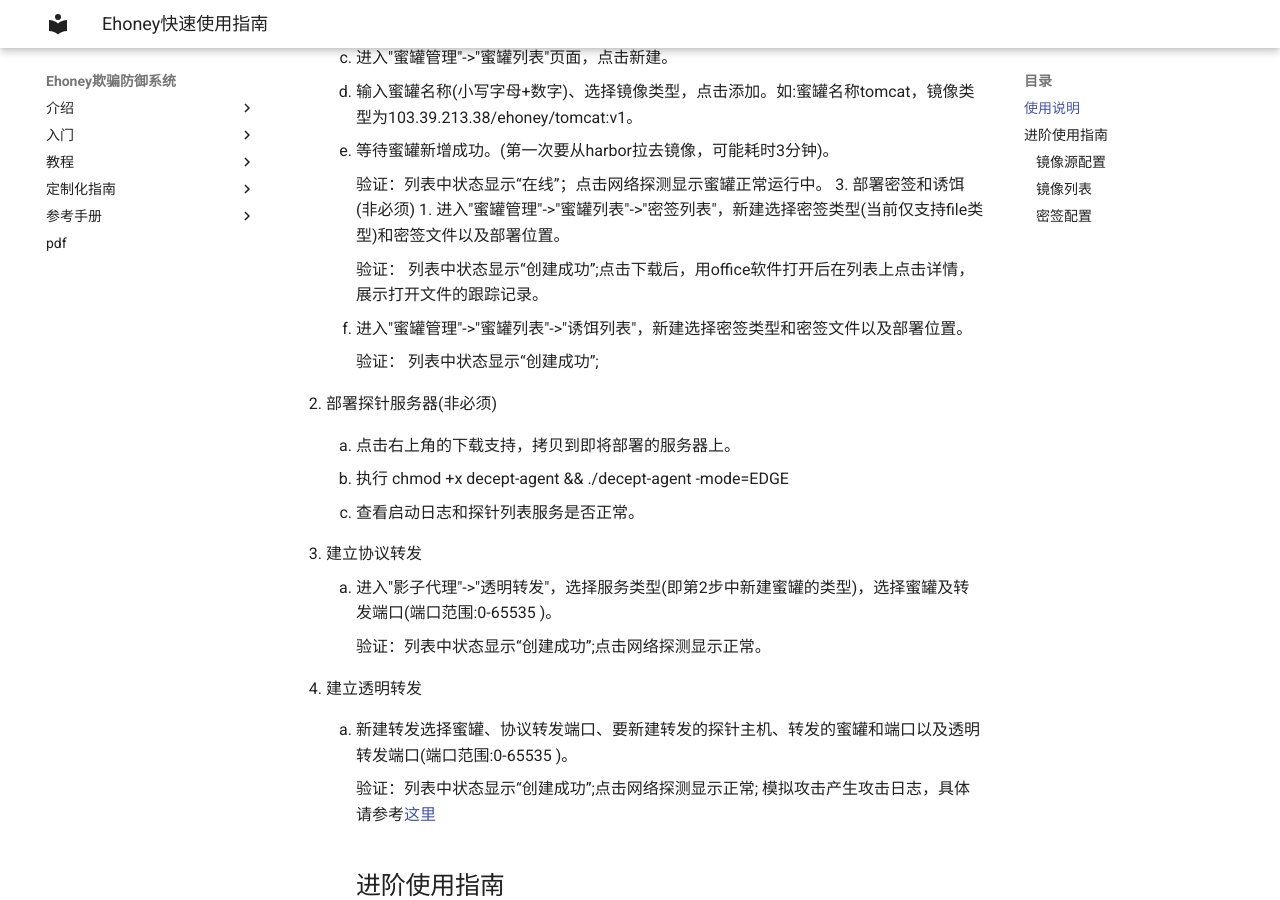
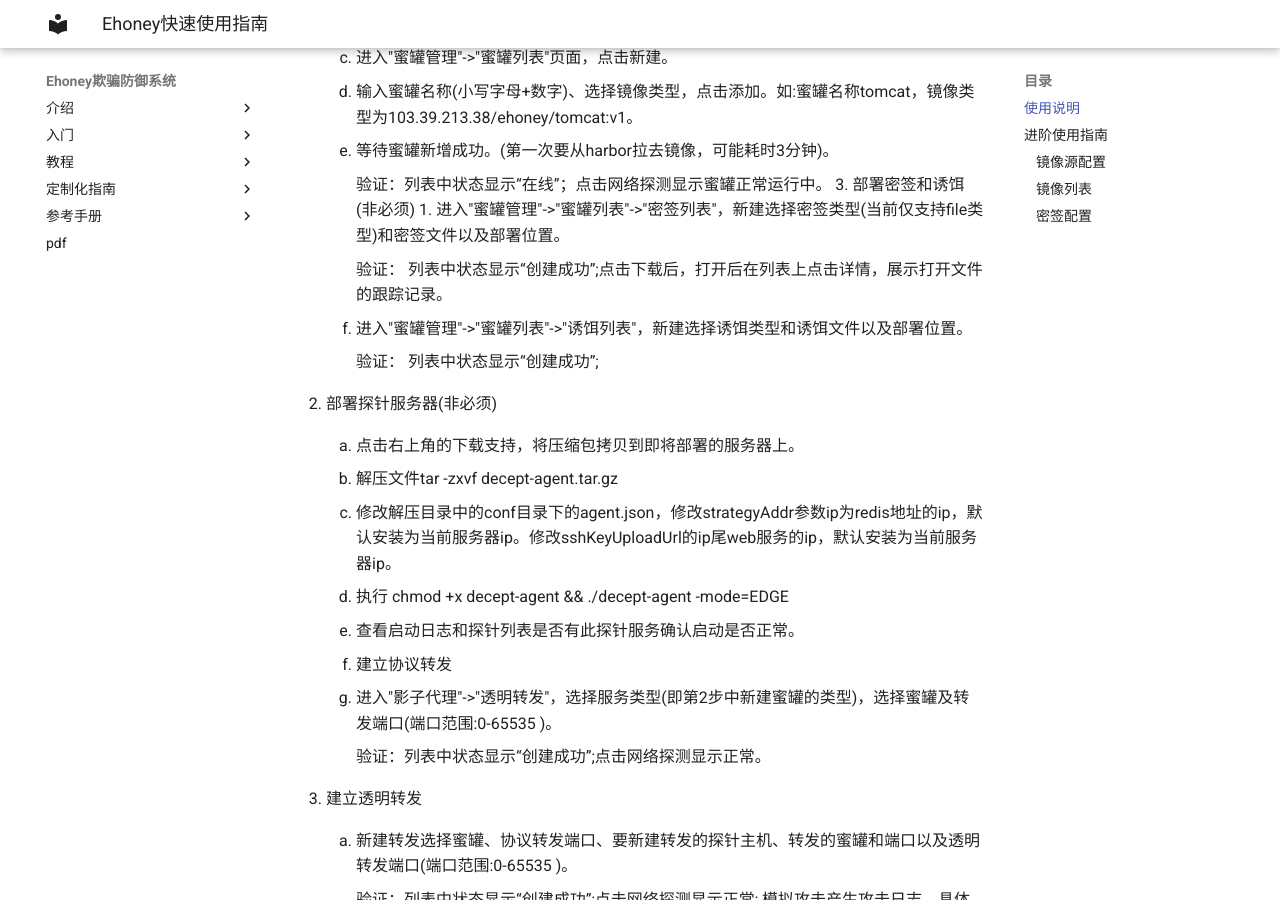
Before and after one commit to seccome/Ehoney, an MkDocs documentation site: the page built from doc/others/Ehoney使用手册.md, in a window 1280 px wide and 900 px high, scrolled down 294 px. Built offline with MkDocs 1.6.1 and Material for MkDocs 9.7.7, drawn with Linux system fonts in a browser that asks for light colours.

Commit message:
Update Ehoney使用手册.md

```diff
--- a/doc/others/Ehoney使用手册.md
+++ b/doc/others/Ehoney使用手册.md
@@ -16,20 +16,23 @@
 3. 部署密签和诱饵(非必须)
    1. 进入"蜜罐管理"->"蜜罐列表"->"密签列表"，新建选择密签类型(当前仅支持file类型)和密签文件以及部署位置。
 
-      验证： 列表中状态显示“创建成功”;点击下载后，用office软件打开后在列表上点击详情，展示打开文件的跟踪记录。
+      验证： 列表中状态显示“创建成功”;点击下载后，打开后在列表上点击详情，展示打开文件的跟踪记录。
 
-   2. 进入"蜜罐管理"->"蜜罐列表"->"诱饵列表"，新建选择密签类型和密签文件以及部署位置。
+   2. 进入"蜜罐管理"->"蜜罐列表"->"诱饵列表"，新建选择诱饵类型和诱饵文件以及部署位置。
 
       验证： 列表中状态显示“创建成功”;
 
 4. 部署探针服务器(非必须)
 
-   1. 点击右上角的下载支持，拷贝到即将部署的服务器上。
+   1. 点击右上角的下载支持，将压缩包拷贝到即将部署的服务器上。
 
-   2. 执行 chmod +x decept-agent &&  ./decept-agent -mode=EDGE
+   2. 解压文件tar -zxvf decept-agent.tar.gz
 
-   3. 查看启动日志和探针列表服务是否正常。
+   3. 修改解压目录中的conf目录下的agent.json，修改strategyAddr参数ip为redis地址的ip，默认安装为当前服务器ip。修改sshKeyUploadUrl的ip尾web服务的ip，默认安装为当前服务器ip。
 
+   4. 执行 chmod +x decept-agent &&  ./decept-agent -mode=EDGE
+
+   5. 查看启动日志和探针列表是否有此探针服务确认启动是否正常。
 5. 建立协议转发
 
    1. 进入"影子代理"->"透明转发"，选择服务类型(即第2步中新建蜜罐的类型)，选择蜜罐及转发端口(端口范围:0-65535 )。
```
